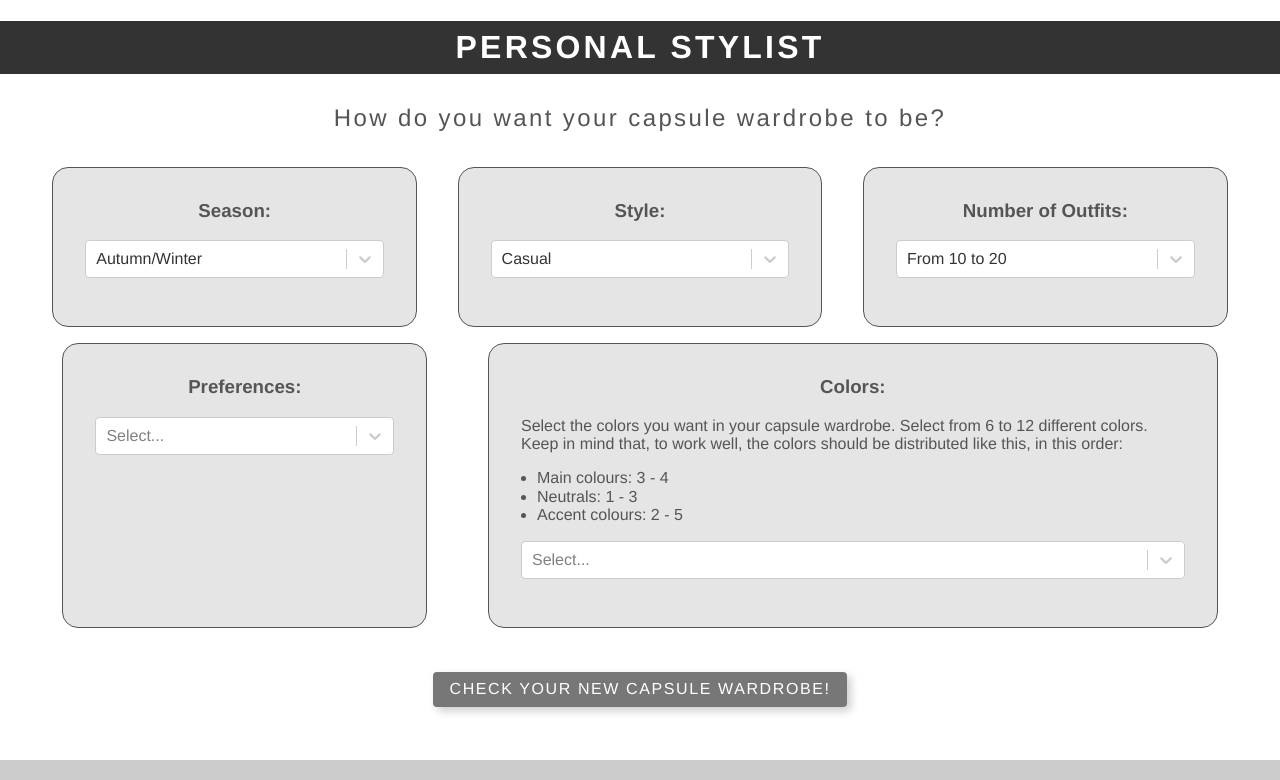
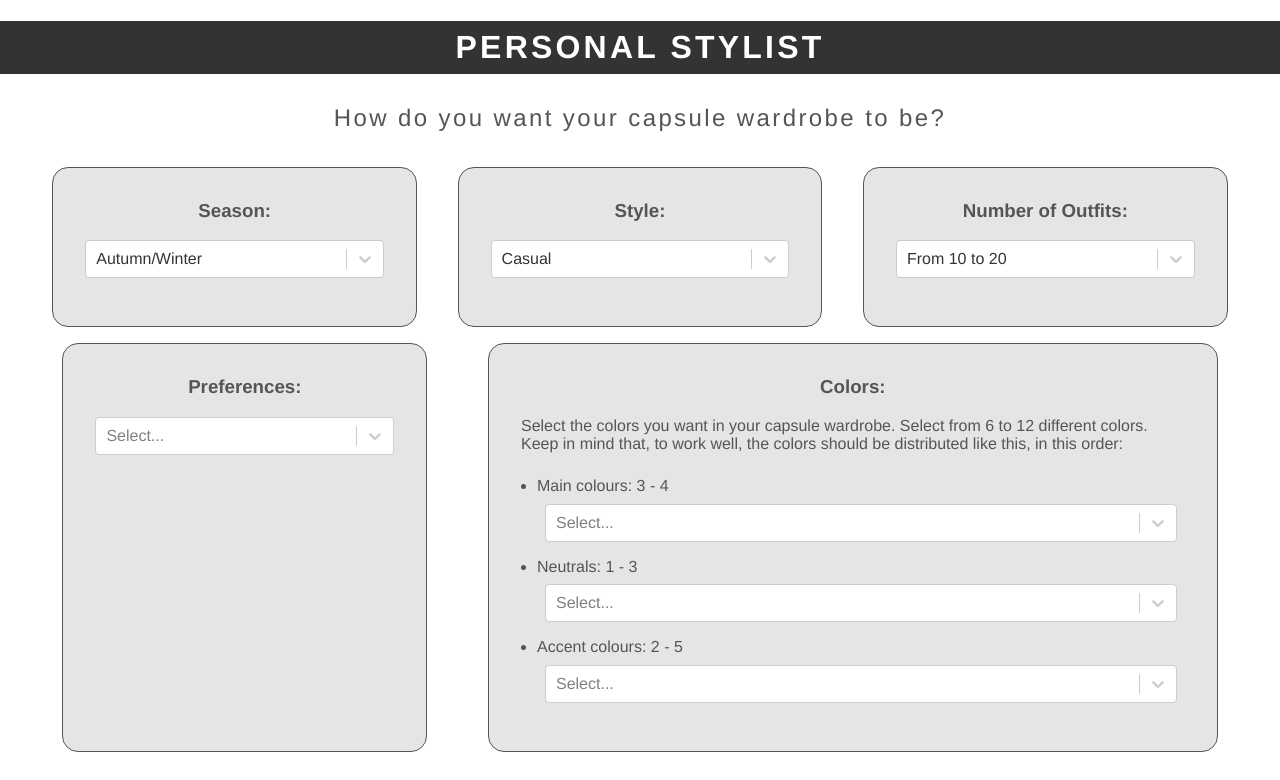
Before and after one commit to Lzduque/personal-stylist, a React (Create React App) app: page / in a window 1280 px wide. Shown: the top 780 px of the page. Built offline with nearby package versions, Linux system fonts and the light colour scheme.

Commit message:
change colors to take tree different types of colors, main, neutral, acent

```diff
--- a/src/Components/CapsuleForm.tsx
+++ b/src/Components/CapsuleForm.tsx
@@ -27,7 +27,11 @@ interface Capsule {
   season: Season;
   style: Style;
   numberOfOutfits: NumberOfOutfits;
-  colors: Colors[];
+  colors: {
+    mains: Colors[];
+    neutrals: Colors[];
+    accents: Colors[]
+  };
   preferences: Preferences[];
 }
 
@@ -40,7 +44,11 @@ const CapsuleForm = () => {
     season: "AutumnWinter" as Season,
     style: "Casual" as Style,
     numberOfOutfits: "From10to20" as NumberOfOutfits,
-    colors: [],
+    colors: {
+      mains: [],
+      neutrals: [],
+      accents: []
+    },
     preferences: []
   })
 
@@ -106,10 +114,34 @@ const CapsuleForm = () => {
           numberOfOutfits: value as NumberOfOutfits
         })
         break;
-      case Fields.Colors:
+      case Fields.MainColors:
         setCapsule({
           ...capsule,
-          colors: value as Colors[]
+          colors: {
+            mains: value as Colors[],
+            neutrals: [...capsule.colors.neutrals],
+            accents: [...capsule.colors.accents]
+          }
+        })
+        break;
+      case Fields.NeutralColors:
+        setCapsule({
+          ...capsule,
+          colors: {
+            mains: [...capsule.colors.mains],
+            neutrals: value as Colors[],
+            accents: [...capsule.colors.accents]
+          }
+        })
+        break;
+      case Fields.AccentColors:
+        setCapsule({
+          ...capsule,
+          colors: {
+            mains: [...capsule.colors.mains],
+            neutrals: [...capsule.colors.neutrals],
+            accents: value as Colors[]
+          }
         })
         break;
       case Fields.Preferences:
--- a/src/Components/ColorsField.tsx
+++ b/src/Components/ColorsField.tsx
@@ -4,7 +4,11 @@ import Select from 'react-select';
 import chroma from 'chroma-js';
 
 interface IProps {
-  selectedColors: Colors[],
+  selectedColors: {
+    mains: Colors[],
+    neutrals: Colors[],
+    accents: Colors[]
+  },
   updateField: any
 }
 
@@ -78,19 +82,45 @@ const colourStyles = {
 };
 
 const ColorsField = ({ selectedColors, updateField }: IProps) => {
-  const handleChange = (selectedOption: any) => {
+  const handleChangeMains = (selectedOption: any) => {
     const colors = selectedOption
                   ? selectedOption.map((x: any) => x.value)
                   : null;
-    updateField(Fields.Colors, colors);
+    updateField(Fields.MainColors, colors);
+  };
+
+  const handleChangeNeutrals = (selectedOption: any) => {
+    const colors = selectedOption
+      ? selectedOption.map((x: any) => x.value)
+      : null;
+    updateField(Fields.NeutralColors, colors);
+  };
+
+  const handleChangeAccents = (selectedOption: any) => {
+    const colors = selectedOption
+      ? selectedOption.map((x: any) => x.value)
+      : null;
+    updateField(Fields.AccentColors, colors);
   };
 
   useEffect(() => {
     console.log("selectedColors: ", selectedColors);
   }, [selectedColors])
 
-  const value = selectedColors
-    ? selectedColors.map((selected) =>
+  const valueMains = selectedColors.mains
+    ? selectedColors.mains.map((selected) =>
+      ({ label: Colors[selected as keyof typeof Colors], value: selected, color: HexColor[selected as keyof typeof HexColor] })
+    )
+    : null;
+
+  const valueNeutrals = selectedColors.neutrals
+    ? selectedColors.neutrals.map((selected) =>
+      ({ label: Colors[selected as keyof typeof Colors], value: selected, color: HexColor[selected as keyof typeof HexColor] })
+    )
+    : null;
+
+  const valueAccents = selectedColors.accents
+    ? selectedColors.accents.map((selected) =>
       ({ label: Colors[selected as keyof typeof Colors], value: selected, color: HexColor[selected as keyof typeof HexColor] })
     )
     : null;
@@ -102,21 +132,46 @@ const ColorsField = ({ selectedColors, updateField }: IProps) => {
         Select the colors you want in your capsule wardrobe. Select from 6 to 12 different colors. Keep in mind that, to work well, the colors should be distributed like this, in this order:
         </p>
       <ul className="fw4 tl pl3">
-        <li>Main colours: 3 - 4</li>
-        <li>Neutrals: 1 - 3</li>
-        <li>Accent colours: 2 - 5</li>
-      </ul>
+        <li className="pt2">Main colours: 3 - 4</li>
         <Select
+          className="pa2"
           isSearchable={false}
           closeMenuOnSelect={false}
           blurInputOnSelect={false}
-        value={value}
-        onChange={handleChange}
+          value={valueMains}
+          onChange={handleChangeMains}
           isClearable
           isMulti
           options={options}
           styles={colourStyles}
         />
+        <li className="pt2">Neutrals: 1 - 3</li>
+        <Select
+          className="pa2"
+          isSearchable={false}
+          closeMenuOnSelect={false}
+          blurInputOnSelect={false}
+          value={valueNeutrals}
+          onChange={handleChangeNeutrals}
+          isClearable
+          isMulti
+          options={options}
+          styles={colourStyles}
+        />
+        <li className="pt2">Accent colours: 2 - 5</li>
+        <Select
+          className="pa2 pb0"
+          isSearchable={false}
+          closeMenuOnSelect={false}
+          blurInputOnSelect={false}
+          value={valueAccents}
+          onChange={handleChangeAccents}
+          isClearable
+          isMulti
+          options={options}
+          styles={colourStyles}
+        />
+      </ul>
     </div >
   )
 }
--- a/src/Enums.tsx
+++ b/src/Enums.tsx
@@ -2,7 +2,9 @@ export enum Fields {
   Season = "season",
   Style = "style",
   NumberOfOutfits = "numberOfOutfits",
-  Colors = "colors",
+  MainColors = "mainColors",
+  NeutralColors = "neutralColors",
+  AccentColors = "accentColors",
   Preferences = "preferences"
 }
 
```
Lines whose indentation alone changed are shown as unchanged.
